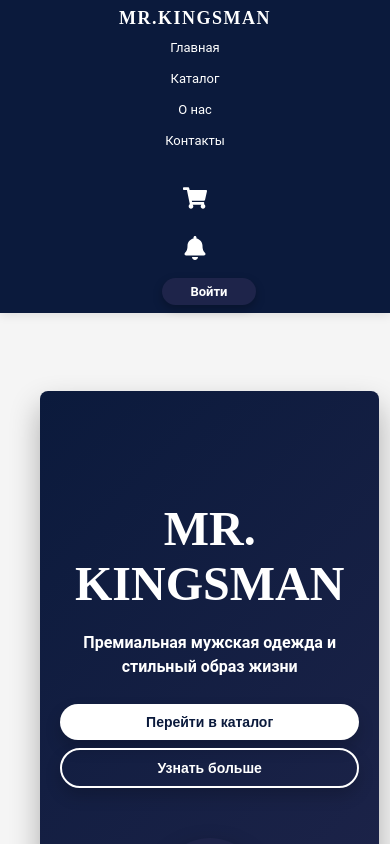
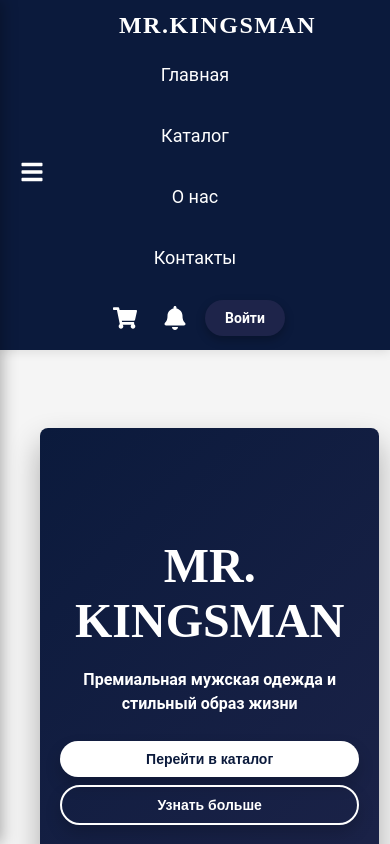
Before and after one commit to mkbagandov/kingsman, a React (Create React App) app in the folder frontend/: page / in a window 390 px wide. Shown: the top 844 px of the page. Built offline with nearby package versions, Linux system fonts and the light colour scheme.

Commit message:
Working40

```diff
--- a/frontend/src/components/Cart.js
+++ b/frontend/src/components/Cart.js
@@ -108,7 +108,7 @@ const Cart = () => {
             ))}
           </div>
           <div className="cart-summary">
-            <h3>Итого: ${totalAmount.toFixed(2)}</h3>
+            <h3>Итого: ₽{totalAmount.toFixed(2)}</h3>
             <button onClick={handleClearCart} className="clear-cart-button">Очистить корзину</button>
           </div>
         </>
--- a/frontend/src/components/Navbar.css
+++ b/frontend/src/components/Navbar.css
@@ -1,23 +1,335 @@
+/* Mobile Navbar Styles */
+
+/* Burger Menu Button */
+.burger-menu-btn {
+  display: none;
+  background: none;
+  border: none;
+  color: var(--text-light);
+  font-size: 24px;
+  cursor: pointer;
+  padding: 8px;
+  z-index: 1000;
+  transition: color 0.3s ease, transform 0.2s ease;
+  border-radius: 4px;
+}
+
+.burger-menu-btn:hover {
+  color: var(--accent-gold);
+  transform: scale(1.1);
+  background-color: rgba(255, 255, 255, 0.1);
+}
+
+.burger-menu-btn:focus {
+  outline: none;
+  box-shadow: 0 0 0 2px var(--accent-gold);
+}
+
+/* Desktop navigation visibility */
+.desktop-only {
+  display: flex;
+}
+
+/* Mobile Drawer */
+.mobile-drawer {
+  position: fixed;
+  top: 0;
+  left: 0;
+  height: 100vh;
+  width: 280px;
+  background-color: var(--primary-dark-blue);
+  box-shadow: 2px 0 15px rgba(0, 0, 0, 0.3);
+  transform: translateX(-100%);
+  transition: transform 0.3s cubic-bezier(0.4, 0, 0.2, 1);
+  z-index: 999;
+  overflow-y: auto;
+  border-right: 2px solid var(--secondary-dark-blue);
+}
+
+.mobile-drawer.open {
+  transform: translateX(0);
+}
+
+.drawer-content {
+  padding: 20px;
+  height: 100%;
+  display: flex;
+  flex-direction: column;
+}
+
+.drawer-header {
+  display: flex;
+  justify-content: space-between;
+  align-items: center;
+  margin-bottom: 30px;
+  padding-bottom: 20px;
+  border-bottom: 1px solid rgba(255, 255, 255, 0.1);
+}
+
+.drawer-logo {
+  color: var(--text-light);
+  font-size: 24px;
+  font-family: var(--font-heading);
+  font-weight: bold;
+  text-decoration: none;
+  letter-spacing: 1px;
+  transition: color 0.3s ease;
+}
+
+.drawer-logo:hover {
+  color: var(--accent-gold);
+}
+
+.close-drawer-btn {
+  background: none;
+  border: none;
+  color: var(--text-light);
+  font-size: 24px;
+  cursor: pointer;
+  padding: 8px;
+  transition: color 0.3s ease, transform 0.2s ease;
+  border-radius: 4px;
+}
+
+.close-drawer-btn:hover {
+  color: var(--accent-gold);
+  transform: scale(1.1);
+  background-color: rgba(255, 255, 255, 0.1);
+}
+
+.close-drawer-btn:focus {
+  outline: none;
+  box-shadow: 0 0 0 2px var(--accent-gold);
+}
+
+.drawer-links {
+  display: flex;
+  flex-direction: column;
+  gap: 15px;
+}
+
+.drawer-links a {
+  color: var(--text-light);
+  text-decoration: none;
+  font-size: 18px;
+  font-family: var(--font-body);
+  padding: 15px 10px;
+  transition: all 0.3s ease;
+  border-radius: 8px;
+  border-left: 3px solid transparent;
+}
+
+.drawer-links a:hover {
+  color: var(--accent-gold);
+  background-color: rgba(255, 255, 255, 0.05);
+  border-left-color: var(--accent-gold);
+  transform: translateX(5px);
+}
+
+.drawer-link-with-icon {
+  display: flex;
+  align-items: center;
+  gap: 12px;
+}
+
+.drawer-login-btn {
+  background-color: var(--secondary-dark-blue);
+  color: var(--text-light);
+  padding: 12px 20px;
+  border-radius: 25px;
+  text-decoration: none;
+  font-weight: bold;
+  text-align: center;
+  margin-top: 20px;
+  transition: all 0.3s ease;
+  border: 2px solid var(--secondary-dark-blue);
+}
+
+.drawer-login-btn:hover {
+  background-color: var(--accent-gold);
+  color: var(--primary-dark-blue);
+  border-color: var(--accent-gold);
+  transform: translateY(-2px);
+  box-shadow: 0 4px 12px rgba(184, 134, 11, 0.3);
+}
+
+/* Mobile Overlay */
+.mobile-overlay {
+  position: fixed;
+  top: 0;
+  left: 0;
+  width: 100vw;
+  height: 100vh;
+  background-color: rgba(0, 0, 0, 0.5);
+  z-index: 998;
+  backdrop-filter: blur(2px);
+  animation: fadeIn 0.3s ease-in-out;
+}
+
+@keyframes fadeIn {
+  from {
+    opacity: 0;
+  }
+  to {
+    opacity: 1;
+  }
+}
+
+/* Mobile Responsive Styles */
+@media (max-width: 768px) {
+  .burger-menu-btn {
+    display: block;
+    position: absolute;
+    left: 15px;
+    top: 50%;
+    transform: translateY(-50%);
+    order: -1;
+  }
+
+  .desktop-only {
+    display: none;
+  }
+
+  .navbar {
+    padding: 15px 20px;
+    position: relative;
+  }
+
+  .nav-left {
+    gap: 0; /* Remove gap on mobile */
+  }
+
+  .navbar-logo {
+    font-size: 28px;
+    margin: 0;
+    margin-left: 50px; /* Make room for burger button */
+  }
+
+  .nav-right {
+    gap: 15px;
+  }
+
+  .cart-icon,
+  .notification-icon,
+  .profile-icon {
+    padding: 8px;
+    border-radius: 50%;
+    transition: all 0.3s ease;
+  }
+
+  .cart-icon:hover,
+  .notification-icon:hover,
+  .profile-icon:hover {
+    background-color: rgba(255, 255, 255, 0.1);
+    transform: scale(1.1);
+  }
+
+  .btn-login {
+    padding: 10px 20px;
+    font-size: 14px;
+  }
+}
+
+@media (max-width: 480px) {
+  .burger-menu-btn {
+    left: 12px;
+  }
+
+  .navbar {
+    padding: 12px 15px;
+  }
+
+  .nav-left {
+    gap: 0; /* No gap on smaller screens */
+  }
+
+  .navbar-logo {
+    font-size: 24px;
+    margin-left: 45px; /* Adjust for smaller burger button area */
+  }
+
+  .nav-right {
+    gap: 8px;
+  }
+
+  .mobile-drawer {
+    width: 260px;
+  }
+
+  .drawer-content {
+    padding: 15px;
+  }
+
+  .drawer-links a {
+    font-size: 16px;
+    padding: 12px 8px;
+  }
+}
+
+@media (max-width: 360px) {
+  .burger-menu-btn {
+    left: 10px;
+  }
+
+  .mobile-drawer {
+    width: 240px;
+  }
+
+  .nav-left {
+    gap: 0; /* No gap on smallest screens */
+  }
+
+  .navbar-logo {
+    font-size: 20px;
+    margin-left: 40px;
+  }
+
+  .nav-right {
+    gap: 6px;
+  }
+
+  .cart-icon,
+  .notification-icon,
+  .profile-icon {
+    padding: 6px;
+  }
+}
+
+/* Navbar structure adjustments for mobile compatibility */
+.navbar {
+  display: flex;
+  justify-content: space-between;
+  align-items: center;
+  position: relative;
+}
+
+.nav-left {
+  display: flex;
+  align-items: center;
+  gap: 20px; /* Reduced from 40px to move navigation closer to logo */
+}
+
 /* Remove or modify conflicting styles */
 /* .navbar is now globally styled in index.css */
 /* .navbar-logo is now globally styled in index.css */
 
 .navbar-links {
-  /* display: flex; (already handled globally) */
-  /* gap: 25px; (already handled globally) */
+  display: flex;
+  gap: 30px;
 }
 
 .navbar-links a {
-  /* color: var(--text-light); (already handled globally) */
-  /* text-decoration: none; (already handled globally) */
-  /* font-family: var(--font-secondary); (already handled globally) */
-  /* font-size: 1em; (already handled globally) */
+  color: var(--text-light);
+  text-decoration: none;
+  font-family: var(--font-body);
+  font-size: 18px;
   padding: 5px 0;
   position: relative;
+  transition: color 0.3s ease;
 }
 
 .navbar-links a:hover {
-  /* color: var(--secondary-beige); (already handled globally) */
+  color: var(--accent-gold);
 }
 
 .navbar-links a::after {
--- a/frontend/src/components/Navbar.js
+++ b/frontend/src/components/Navbar.js
@@ -1,12 +1,13 @@
 import React, { useState, useEffect } from 'react';
 import { Link } from 'react-router-dom';
-import { useSelector } from 'react-redux'; // Import useSelector
-import { FaUserCircle, FaBell, FaShoppingCart } from 'react-icons/fa'; // Import FaBell and FaShoppingCart icons
+import { useSelector } from 'react-redux';
+import { FaUserCircle, FaBell, FaShoppingCart, FaBars, FaTimes } from 'react-icons/fa';
 import './Navbar.css';
 
 function Navbar() {
   const [isAuthenticated, setIsAuthenticated] = useState(false);
-  const cartItemsCount = useSelector((state) => state.cart.cartItems.length); // Get cart items count from Redux store
+  const [isMobileMenuOpen, setIsMobileMenuOpen] = useState(false);
+  const cartItemsCount = useSelector((state) => state.cart.cartItems.length);
 
   useEffect(() => {
     const checkAuth = () => {
@@ -15,7 +16,6 @@ function Navbar() {
     };
 
     checkAuth();
-
     window.addEventListener('storage', checkAuth);
 
     return () => {
@@ -23,43 +23,128 @@ function Navbar() {
     };
   }, []);
 
+  const toggleMobileMenu = () => {
+    setIsMobileMenuOpen(!isMobileMenuOpen);
+  };
+
+  // Handle clicks outside the mobile menu
+  useEffect(() => {
+    const handleClickOutside = (event) => {
+      if (isMobileMenuOpen && !event.target.closest('.mobile-drawer') && !event.target.closest('.burger-menu-btn')) {
+        setIsMobileMenuOpen(false);
+      }
+    };
+
+    if (isMobileMenuOpen) {
+      document.addEventListener('mousedown', handleClickOutside);
+    }
+
+    return () => {
+      document.removeEventListener('mousedown', handleClickOutside);
+    };
+  }, [isMobileMenuOpen]);
+
   return (
+    <>
       <nav className="navbar">
+        {/* Mobile Burger Menu Button */}
+        <button
+          className="burger-menu-btn"
+          onClick={toggleMobileMenu}
+          aria-label="Toggle Mobile Menu"
+        >
+          {isMobileMenuOpen ? <FaTimes /> : <FaBars />}
+        </button>
+
+        {/* Left side: Logo and Navigation Links */}
         <div className="nav-left">
-        <Link to="/" className="navbar-logo">MR.KINGSMAN</Link>
-        <div className="navbar-links">
+          {/* Logo */}
+          <Link to="/" className="navbar-logo">
+            MR.KINGSMAN
+          </Link>
+
+          {/* Desktop Navigation Links */}
+          <div className="navbar-links desktop-only">
             <Link to="/">Главная</Link>
             <Link to="/products">Каталог</Link>
             <Link to="/about">О нас</Link>
             <Link to="/contacts">Контакты</Link>
           </div>
         </div>
+
+        {/* Right-aligned Icons/Auth */}
         <div className="nav-right">
-        <div className="auth-links">
-          {/* Order History Link - visible only if authenticated */}
-          {/* Removed from Navbar to be placed in Cart page */}
-
-          {/* Cart Icon */}
           <Link to="/cart" className="cart-icon">
-            <FaShoppingCart size={24} color="var(--text-light)" />
-            {cartItemsCount > 0 && <span className="cart-badge">{cartItemsCount}</span>}
+            <FaShoppingCart size={24} />
+            {cartItemsCount > 0 && (
+              <span className="cart-badge">
+                {cartItemsCount}
+              </span>
+            )}
           </Link>
-
-          {/* Notifications Icon */}
           <Link to="/notifications" className="notification-icon">
-            <FaBell size={24} color="var(--text-light)" />
+            <FaBell size={24} />
           </Link>
-
           {isAuthenticated ? (
             <Link to="/users/profile" className="profile-icon">
-              <FaUserCircle size={30} color="var(--text-light)" />
+              <FaUserCircle size={30} />
             </Link>
           ) : (
-            <Link to="/login" className="btn-login">Войти</Link>
+            <Link to="/login" className="btn-login">
+              Войти
+            </Link>
           )}
         </div>
+      </nav>
+
+      {/* Mobile Sidebar Menu */}
+      <div className={`mobile-drawer ${isMobileMenuOpen ? 'open' : ''}`}>
+        <div className="drawer-content">
+          <div className="drawer-header">
+            <Link to="/" className="drawer-logo" onClick={toggleMobileMenu}>MR.KINGSMAN</Link>
+            <button
+              className="close-drawer-btn"
+              onClick={toggleMobileMenu}
+              aria-label="Close Mobile Menu"
+            >
+              <FaTimes />
+            </button>
           </div>
-    </nav>
+          <div className="drawer-links">
+            <Link to="/" onClick={toggleMobileMenu}>Главная</Link>
+            <Link to="/products" onClick={toggleMobileMenu}>Каталог</Link>
+            <Link to="/about" onClick={toggleMobileMenu}>О нас</Link>
+            <Link to="/contacts" onClick={toggleMobileMenu}>Контакты</Link>
+            {isAuthenticated ? (
+              <Link to="/users/profile" className="drawer-link-with-icon" onClick={toggleMobileMenu}>
+                <FaUserCircle size={20} />
+                <span>Профиль</span>
+              </Link>
+            ) : (
+              <Link to="/login" className="drawer-login-btn" onClick={toggleMobileMenu}>
+                Войти
+              </Link>
+            )}
+            <Link to="/cart" className="drawer-link-with-icon" onClick={toggleMobileMenu}>
+              <FaShoppingCart size={20} />
+              <span>Корзина ({cartItemsCount})</span>
+            </Link>
+            <Link to="/notifications" className="drawer-link-with-icon" onClick={toggleMobileMenu}>
+              <FaBell size={20} />
+              <span>Уведомления</span>
+            </Link>
+          </div>
+        </div>
+      </div>
+
+      {/* Overlay for Mobile Menu */}
+      {isMobileMenuOpen && (
+        <div
+          className="mobile-overlay"
+          onClick={toggleMobileMenu}
+        ></div>
+      )}
+    </>
   );
 }
 
--- a/frontend/src/components/ProductCard.js
+++ b/frontend/src/components/ProductCard.js
@@ -41,7 +41,7 @@ function ProductCard({ product, categories }) {
           <h3 className="product-name">{product.name}</h3>
           {/* <p className="product-description">{product.description}</p> */}
           <div className="product-price-wrapper">
-            <span className="product-price">${product.price.toFixed(2)}</span>
+            <span className="product-price">₽{product.price.toFixed(2)}</span>
           </div>
         </div>
       </Link>
```
Lines whose indentation alone changed are shown as unchanged.
